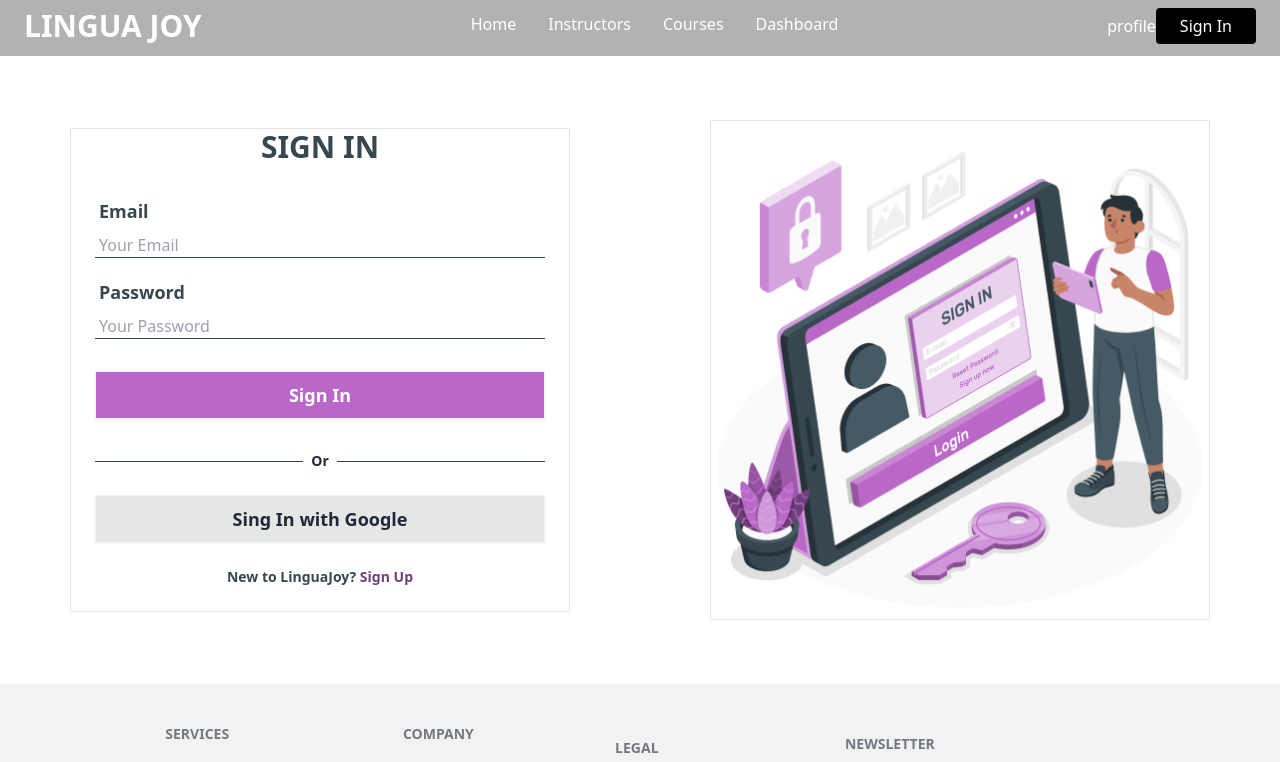
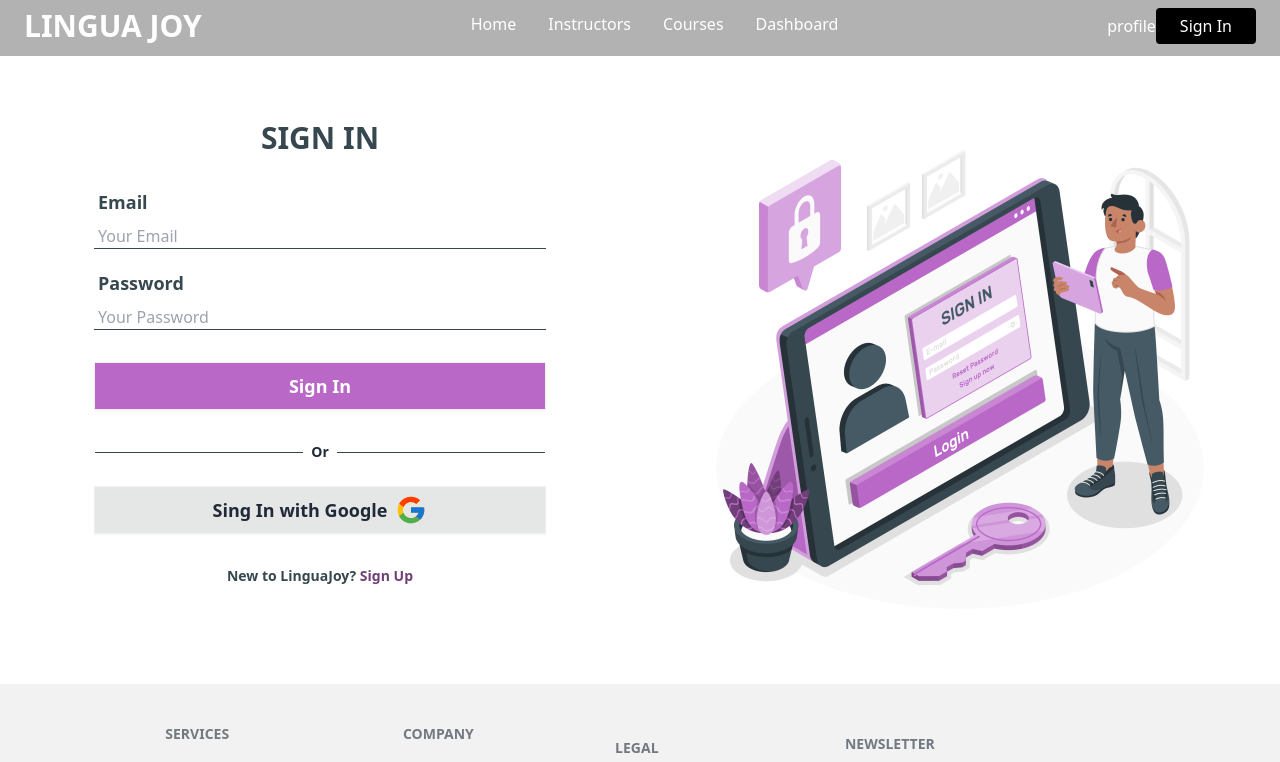
Before and after one commit to QuaziSamiha/lingua-joy-client, a React (Vite) app: page /signin in a window 1280 px wide. Shown: the top 762 px of the page. Built offline with nearby package versions, Linux system fonts and the light colour scheme.

Commit message:
login page design done

```diff
--- a/src/Routes/Routes.jsx
+++ b/src/Routes/Routes.jsx
@@ -7,6 +7,7 @@ import Instructors from "../pages/Instructors/Instructors/Instructors";
 import Courses from "../pages/Courses/Courses/Courses";
 import SignIn from "../pages/SignIn/SignIn";
 import Dashboard from "../pages/Dashboard/Dashboard/Dashboard";
+import SignUp from "../pages/SignUp/SignUp";
 const router = createBrowserRouter([
   {
     path: "/",
@@ -37,6 +38,10 @@ const router = createBrowserRouter([
         path: "/signin",
         element: <SignIn />,
       },
+      {
+        path: "signup",
+        element: <SignUp />,
+      },
     ],
   },
 ]);
--- a/src/pages/SignIn/SignIn.jsx
+++ b/src/pages/SignIn/SignIn.jsx
@@ -1,6 +1,7 @@
 import { Link } from "react-router-dom";
 import image from "../../assets/images/others/sign-in.png";
 import { useForm } from "react-hook-form";
+import { FcGoogle } from "react-icons/fc";
 
 const SignIn = () => {
   const {
@@ -15,7 +16,7 @@ const SignIn = () => {
     <>
       <section className="my-16">
         <div className="flex justify-around items-center">
-          <div className="border w-[500px]">
+          <div className="w-[500px] h-[500px]">
             <h1 className="text-center font-bold text-3xl uppercase text-[#37474f]">
               Sign In
             </h1>
@@ -51,7 +52,7 @@ const SignIn = () => {
                 <input
                   type="submit"
                   value="Sign In"
-                  className="btn btn-block bg-[#ba68c8] text-white text-lg rounded-none text-white]"
+                  className="btn btn-block hover:skeleton hover:rounded-none bg-[#ba68c8] hover:bg-[#ba68c8] text-white hover:text-white text-lg rounded-none text-white]"
                 />
               </div>
             </form>
@@ -66,14 +67,15 @@ const SignIn = () => {
               <div className="m-6">
                 <button className="btn btn-block bg-base-300 rounded-none text-lg font-semibold">
                   Sing In with Google
+                  <FcGoogle className="w-8 h-8"/>
                 </button>
               </div>
             </div>
-            <div className="text-center text-sm my-6 text-[#37474f]  font-semibold">
-              New to LinguaJoy? <Link className="text-[#703e78]">Sign Up</Link>
+            <div className="text-center text-sm my-8 text-[#37474f]  font-semibold">
+              New to LinguaJoy? <Link to='/signup' className="text-[#703e78]">Sign Up</Link>
             </div>
           </div>
-          <div className="w-[500px] border h-[500px]">
+          <div className="w-[500px] h-[500px]">
             <img src={image} alt="" />
           </div>
         </div>
--- /dev/null
+++ b/src/pages/SignUp/SignUp.jsx
@@ -0,0 +1,5 @@
+const SignUp = () => {
+  return <div>SignUp</div>;
+};
+
+export default SignUp;
```
